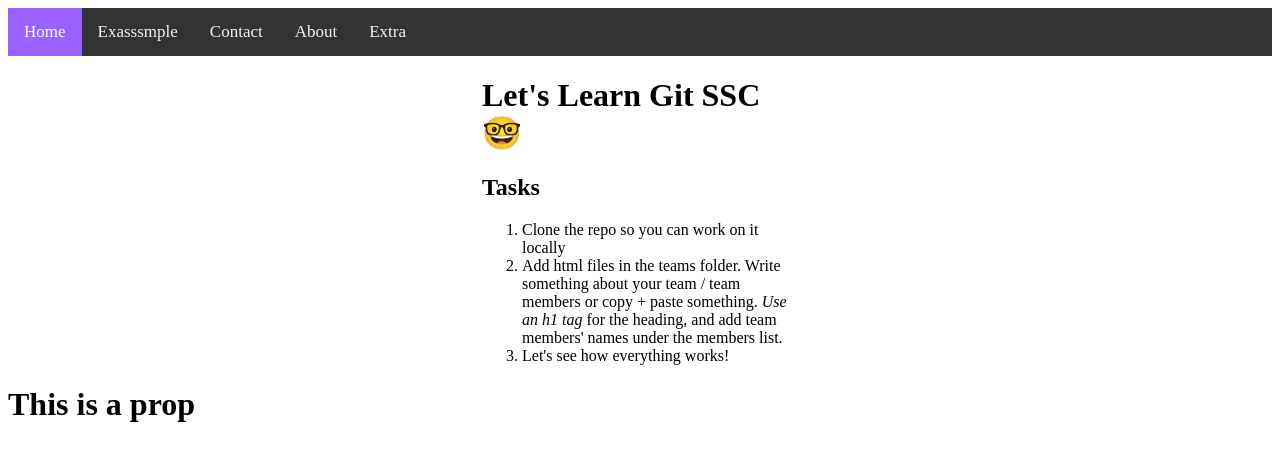
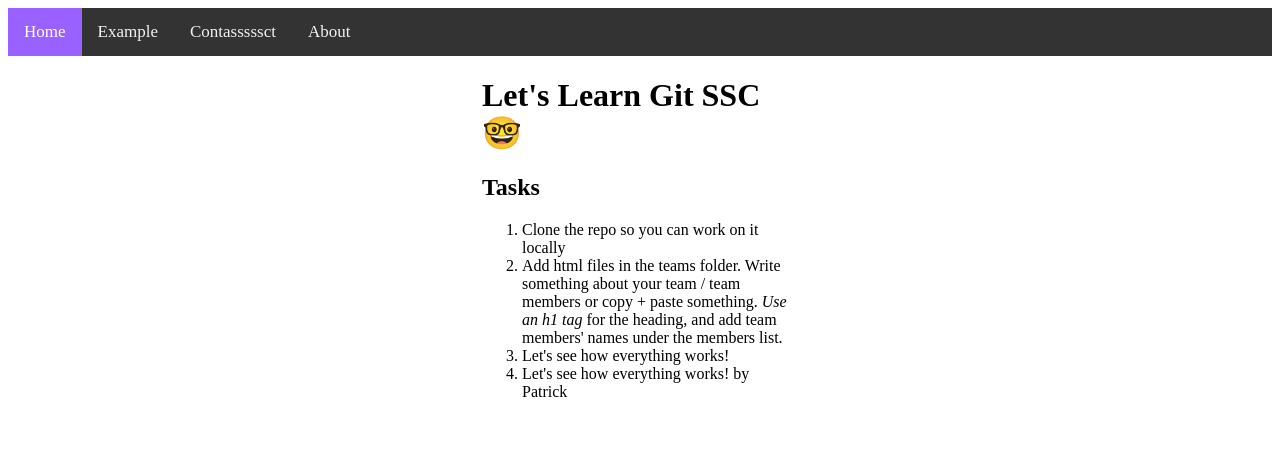
Before and after one commit to patricko5/Learn-Session-Git, a plain HTML site: page index.html in a window 1280 px wide. Drawn offline with Linux system fonts and the light colour scheme.

Commit message:
An amazing change

```diff
--- a/index.html
+++ b/index.html
@@ -10,10 +10,9 @@
   <body>
     <div class="topnav">
       <a class="active" href="#home">Home</a>
-      <a href="/teams/example.html">Exasssmple</a>
-      <a href="">Contact</a>
+      <a href="/teams/example.html">Example</a>
+      <a href="">Contasssssct</a>
       <a href="">About</a>
-      <a href="">Extra</a>
     </div>
     <div class="bodycontainer">
       <h1>Let's Learn Git SSC 🤓</h1>
@@ -22,13 +21,12 @@
         <li>Clone the repo so you can work on it locally</li>
         <li>
           Add html files in the teams folder. Write something about your team /
-          team members or copy + paste something. <em>Use an h1 tag</em> for the heading, and add team members' names under the members list.
+          team members or copy + paste something. <em>Use an h1 tag</em> for the
+          heading, and add team members' names under the members list.
         </li>
         <li>Let's see how everything works!</li>
+        <li>Let's see how everything works! by Patrick</li>
       </ol>
-    </div>
-    <div>
-      <h1>This is a prop</h1>
     </div>
   </body>
 </html>
```
